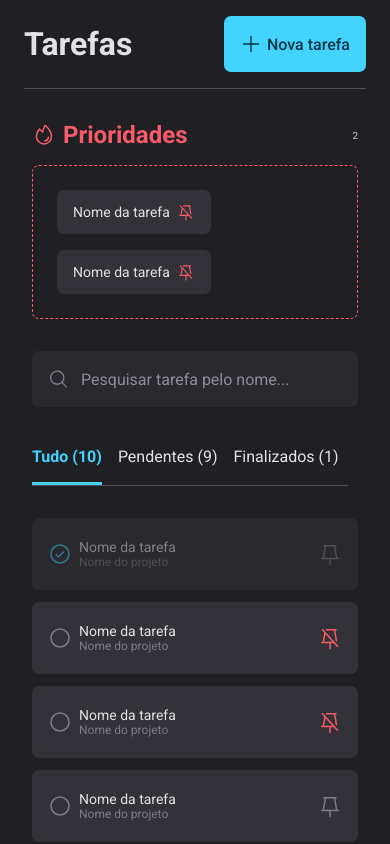
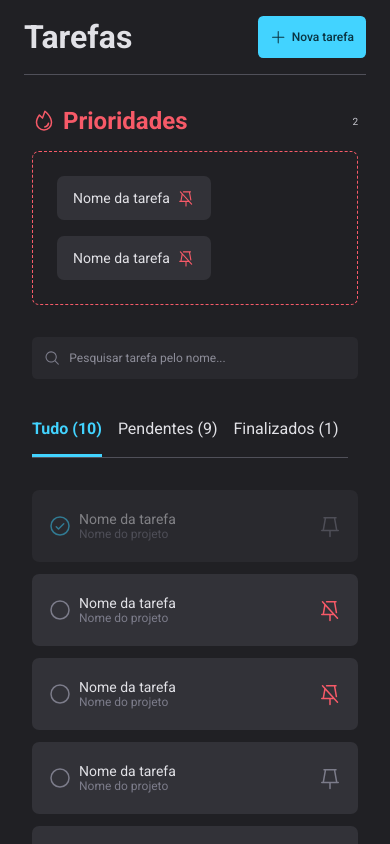
Before and after one commit to matheusperuzzo/explorer-tasks, a React (Vite) app: page / in a window 390 px wide. Built offline with nearby package versions, Linux system fonts and the light colour scheme.

Commit message:
Deixando os componentes Button e Input responsivos

```diff
--- a/src/components/Button/styles.js
+++ b/src/components/Button/styles.js
@@ -1,14 +1,14 @@
-import styled from 'styled-components';
+import styled from "styled-components";
 
 export const Container = styled.button`
   background-color: ${({ theme }) => theme.COLORS.BLUE_300};
   color: ${({ theme }) => theme.COLORS.BLUE_600};
 
   border: 0;
-  height: 56px;
-  padding: 0 16px;
+  height: 3.5rem;
+  padding: 0 1rem;
   font-weight: 500;
-  border-radius: 7px;
+  border-radius: 0.43rem;
 
   display: flex;
   align-items: center;
@@ -16,10 +16,10 @@
   gap: 5px;
 
   > span {
-    font-size: 16px;
+    font-size: 1rem;
   }
 
   > svg {
-    font-size: 22px;
+    font-size: 1.37rem;
   }
 `;
--- a/src/components/Input/styles.js
+++ b/src/components/Input/styles.js
@@ -8,13 +8,13 @@
   background-color: ${({ theme }) => theme.COLORS.GRAY_700};
   color: ${({ theme }) => theme.COLORS.GRAY_100};
 
-  border-radius: 7px;
+  border-radius: 0.43rem;
 
   > input {
-    height: 56px;
+    height: 3.5rem;
     width: 100%;
-    font-size: 16px;
-    padding: 12px;
+    font-size: 1rem;
+    padding: 0.75rem;
 
     color: ${({ theme }) => theme.COLORS.GRAY_100};
     background: transparent;
@@ -26,8 +26,8 @@
   }
 
   > svg {
-    margin-left: 16px;
-    font-size: 24px;
+    margin-left: 1rem;
+    font-size: 1.5rem;
     color: ${({ theme }) => theme.COLORS.GRAY_400};
   }
 `;
```
